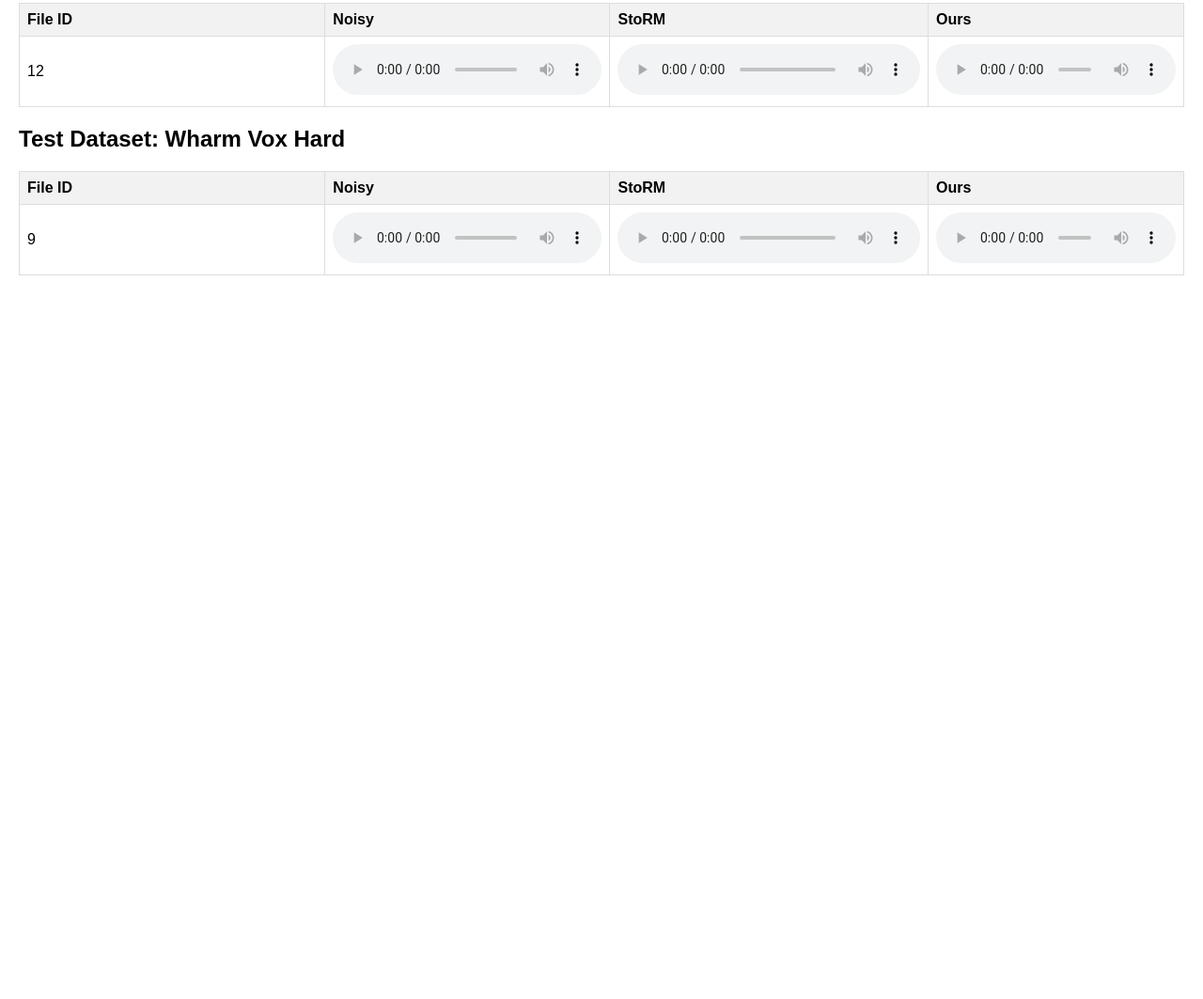
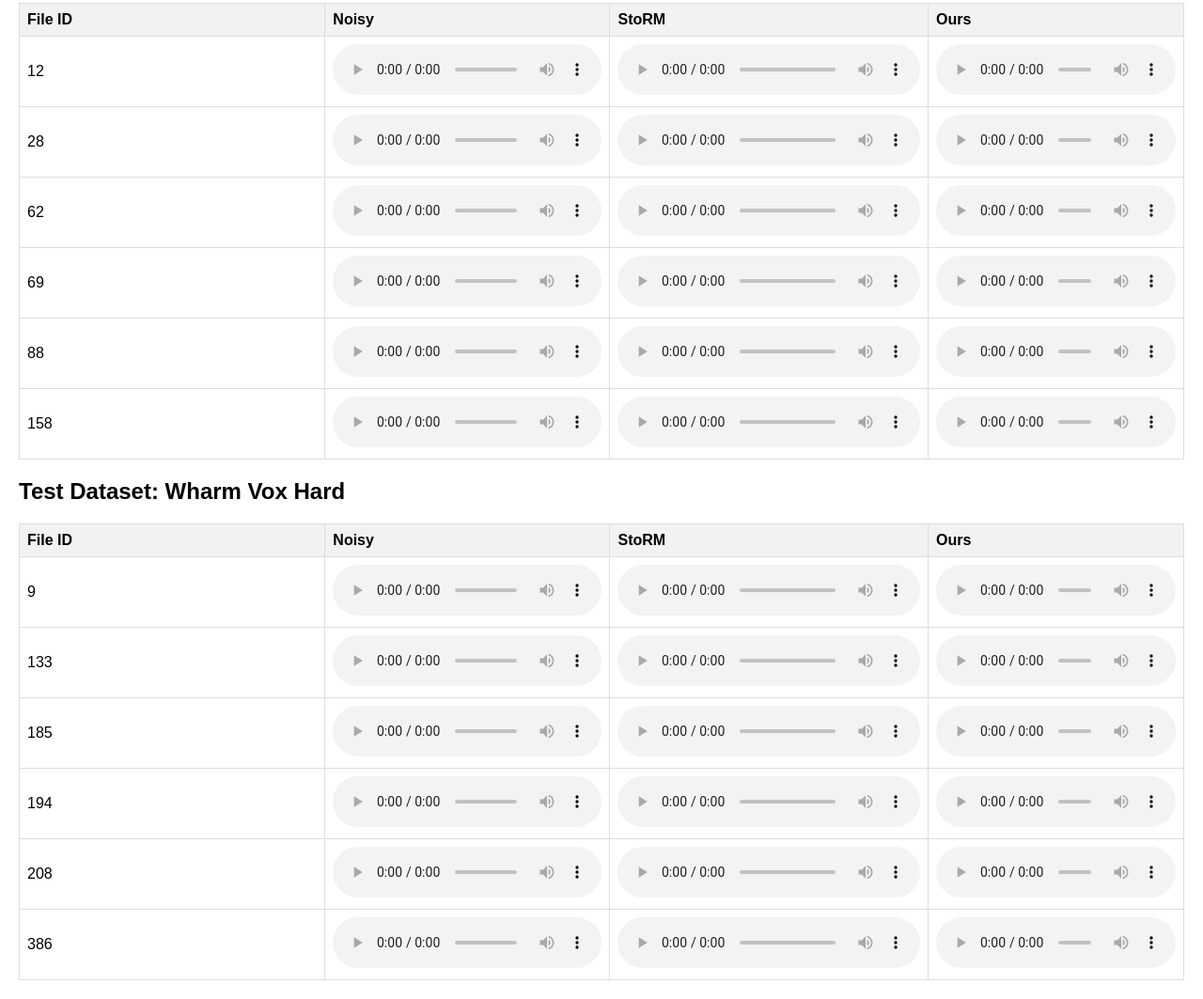
Before and after one commit to kjysmu/Noisy2Clean, a plain HTML site: page docs/index2.html in a window 1280 px wide. Shown: the part 65-1128 px from the top of the page at 94% size. Before the commit the page ends 800 px from the top, so only its background shows below. Drawn offline with Linux system fonts and the light colour scheme.

Commit message:
Update index2.html

```diff
--- a/docs/index2.html
+++ b/docs/index2.html
@@ -49,12 +49,41 @@
       </thead>
       <tbody>
         <tr>
-          <td>12</td>
-          <td><audio controls><source src="output/easy/noisy/0012.wav" type="audio/wav"></audio></td>
-          <td><audio controls><source src="output/easy/storm/0012.wav" type="audio/wav"></audio></td>
-          <td><audio controls><source src="output/easy/ours/0012.wav" type="audio/wav"></audio></td>
+          <td> 12 </td>
+          <td><audio controls><source src="output/easy/noisy/0012.wav" type="audio/wav"> </audio></td>
+          <td><audio controls><source src="output/easy/storm/0012.wav" type="audio/wav"> </audio></td>
+          <td><audio controls><source src="output/easy/ours/0012.wav" type="audio/wav"> </audio></td>
         </tr>
-        <!-- Add other rows as needed -->
+        <tr>
+          <td> 28 </td>
+          <td><audio controls><source src="output/easy/noisy/0028.wav" type="audio/wav"> </audio></td>
+          <td><audio controls><source src="output/easy/storm/0028.wav" type="audio/wav"> </audio></td>
+          <td><audio controls><source src="output/easy/ours/0028.wav" type="audio/wav"> </audio></td>
+        </tr>
+        <tr>
+          <td> 62 </td>
+          <td><audio controls><source src="output/easy/noisy/0062.wav" type="audio/wav"> </audio></td>
+          <td><audio controls><source src="output/easy/storm/0062.wav" type="audio/wav"> </audio></td>
+          <td><audio controls><source src="output/easy/ours/0062.wav" type="audio/wav"> </audio></td>
+        </tr>
+        <tr>
+          <td> 69 </td>
+          <td><audio controls><source src="output/easy/noisy/0069.wav" type="audio/wav"> </audio></td>
+          <td><audio controls><source src="output/easy/storm/0069.wav" type="audio/wav"> </audio></td>
+          <td><audio controls><source src="output/easy/ours/0069.wav" type="audio/wav"> </audio></td>
+        </tr>
+        <tr>
+          <td> 88 </td>
+          <td><audio controls><source src="output/easy/noisy/0088.wav" type="audio/wav"> </audio></td>
+          <td><audio controls><source src="output/easy/storm/0088.wav" type="audio/wav"> </audio></td>
+          <td><audio controls><source src="output/easy/ours/0088.wav" type="audio/wav"> </audio></td>
+        </tr>
+        <tr>
+          <td> 158 </td>
+          <td><audio controls><source src="output/easy/noisy/0158.wav" type="audio/wav"> </audio></td>
+          <td><audio controls><source src="output/easy/storm/0158.wav" type="audio/wav"> </audio></td>
+          <td><audio controls><source src="output/easy/ours/0158.wav" type="audio/wav"> </audio></td>
+        </tr>
       </tbody>
     </table>
   </section>
@@ -72,12 +101,41 @@
       </thead>
       <tbody>
         <tr>
-          <td>9</td>
-          <td><audio controls><source src="output/hard/noisy/0009.wav" type="audio/wav"></audio></td>
-          <td><audio controls><source src="output/hard/storm/0009.wav" type="audio/wav"></audio></td>
-          <td><audio controls><source src="output/hard/ours/0009.wav" type="audio/wav"></audio></td>
-        </tr>
-        <!-- Add other rows as needed -->
+            <td> 9 </td>
+            <td><audio controls><source src="output/hard/noisy/0009.wav" type="audio/wav"> </audio></td>
+            <td><audio controls><source src="output/hard/storm/0009.wav" type="audio/wav"> </audio></td>
+            <td><audio controls><source src="output/hard/ours/0009.wav" type="audio/wav"> </audio></td>
+          </tr>
+          <tr>
+            <td> 133 </td>
+            <td><audio controls><source src="output/hard/noisy/0133.wav" type="audio/wav"> </audio></td>
+            <td><audio controls><source src="output/hard/storm/0133.wav" type="audio/wav"> </audio></td>
+            <td><audio controls><source src="output/hard/ours/0133.wav" type="audio/wav"> </audio></td>
+          </tr>
+          <tr>
+            <td> 185 </td>
+            <td><audio controls><source src="output/hard/noisy/0185.wav" type="audio/wav"> </audio></td>
+            <td><audio controls><source src="output/hard/storm/0185.wav" type="audio/wav"> </audio></td>
+            <td><audio controls><source src="output/hard/ours/0185.wav" type="audio/wav"> </audio></td>
+          </tr>
+          <tr>
+            <td> 194 </td>
+            <td><audio controls><source src="output/hard/noisy/0194.wav" type="audio/wav"> </audio></td>
+            <td><audio controls><source src="output/hard/storm/0194.wav" type="audio/wav"> </audio></td>
+            <td><audio controls><source src="output/hard/ours/0194.wav" type="audio/wav"> </audio></td>
+          </tr>
+          <tr>
+            <td> 208 </td>
+            <td><audio controls><source src="output/hard/noisy/0208.wav" type="audio/wav"> </audio></td>
+            <td><audio controls><source src="output/hard/storm/0208.wav" type="audio/wav"> </audio></td>
+            <td><audio controls><source src="output/hard/ours/0208.wav" type="audio/wav"> </audio></td>
+          </tr>
+          <tr>
+            <td> 386 </td>
+            <td><audio controls><source src="output/hard/noisy/0386.wav" type="audio/wav"> </audio></td>
+            <td><audio controls><source src="output/hard/storm/0386.wav" type="audio/wav"> </audio></td>
+            <td><audio controls><source src="output/hard/ours/0386.wav" type="audio/wav"> </audio></td>
+          </tr>
       </tbody>
     </table>
   </section>
```
